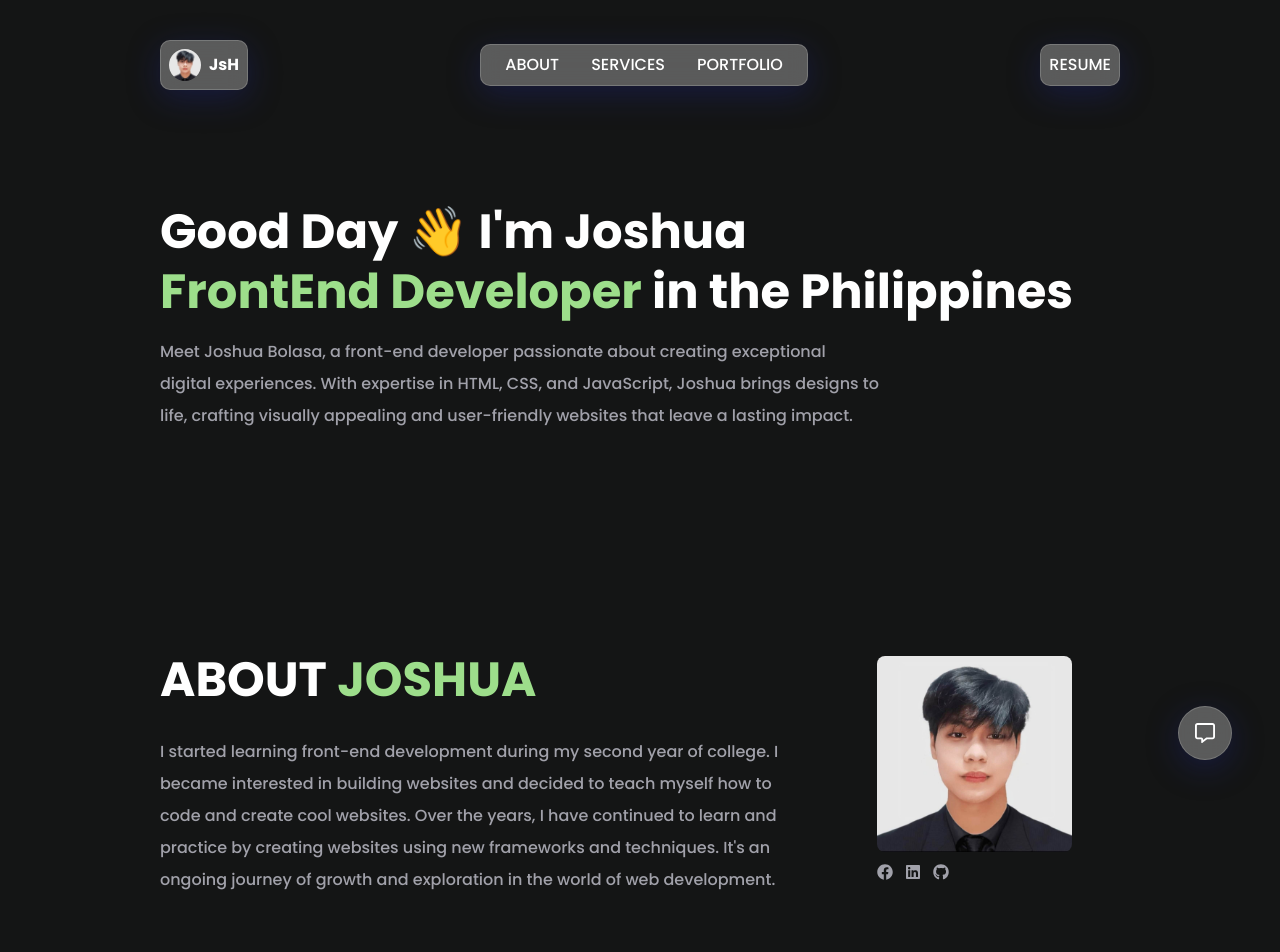
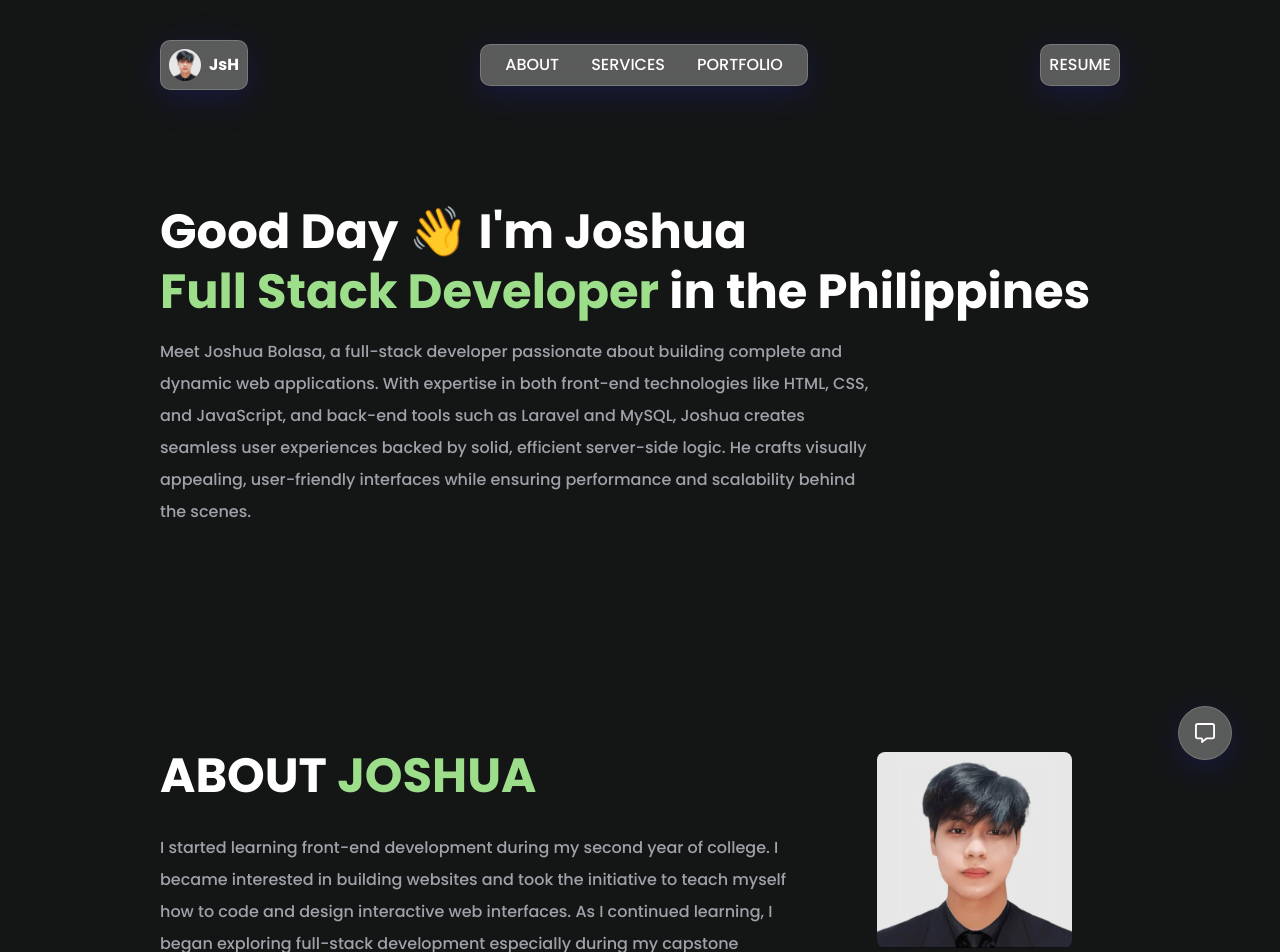
Before and after one commit to Yussha/jsh-portfolio, a React (Vite) app: page / in a window 1280 px wide. Shown: the top 952 px of the page. Built offline with nearby package versions, Linux system fonts and the light colour scheme.

Commit message:
Updating the deatils

```diff
--- a/src/Pages/About.jsx
+++ b/src/Pages/About.jsx
@@ -26,12 +26,7 @@ export default function About() {
             <p
               className={`${styles.paraColor} xl:leading-8 sm:leading-7 mr:leading-8 mr:mb-8`}
             >
-              I started learning front-end development during my second year of
-              college. I became interested in building websites and decided to
-              teach myself how to code and create cool websites. Over the years,
-              I have continued to learn and practice by creating websites using
-              new frameworks and techniques. It's an ongoing journey of growth
-              and exploration in the world of web development.
+              I started learning front-end development during my second year of college. I became interested in building websites and took the initiative to teach myself how to code and design interactive web interfaces. As I continued learning, I began exploring full-stack development especially during my capstone project, where I built a complete web application using Laravel and MySQL. That hands-on experience helped me understand both the front-end and back-end workflow, and it sparked a deeper passion for creating fully functional, end-to-end web solutions. My journey is still ongoing as I continue to grow and explore new tools and technologies in the world of web development.
             </p>
           </div>
           <div className="flex flex-col items-center sm:items-start">
--- a/src/Pages/Hero.jsx
+++ b/src/Pages/Hero.jsx
@@ -14,17 +14,14 @@ export default function Hero() {
         <h1
           className={` font-bold mb-5  mr:text-2xl md:w-full lg:w-full sm:text-3xl sm:w-full md:text-5xl lg:text-5xl xl:text-5xl 2xl:text-5xl`}
         >
-          <span className={styles.highlight}>FrontEnd Developer</span> in the
+          <span className={styles.highlight}>Full Stack Developer</span> in the
           Philippines{" "}
         </h1>
         <p
           className="mr:leading-8 sm:w-full md:w-full lg:w-full xl:w-3/4 2xl:w-3/4"
           style={{ color: "rgb(161 161 170" }}
         >
-          Meet Joshua Bolasa, a front-end developer passionate about creating
-          exceptional digital experiences. With expertise in HTML, CSS, and
-          JavaScript, Joshua brings designs to life, crafting visually appealing
-          and user-friendly websites that leave a lasting impact.
+          Meet Joshua Bolasa, a full-stack developer passionate about building complete and dynamic web applications. With expertise in both front-end technologies like HTML, CSS, and JavaScript, and back-end tools such as Laravel and MySQL, Joshua creates seamless user experiences backed by solid, efficient server-side logic. He crafts visually appealing, user-friendly interfaces while ensuring performance and scalability behind the scenes.
         </p>
       </div>
     </section>
```
